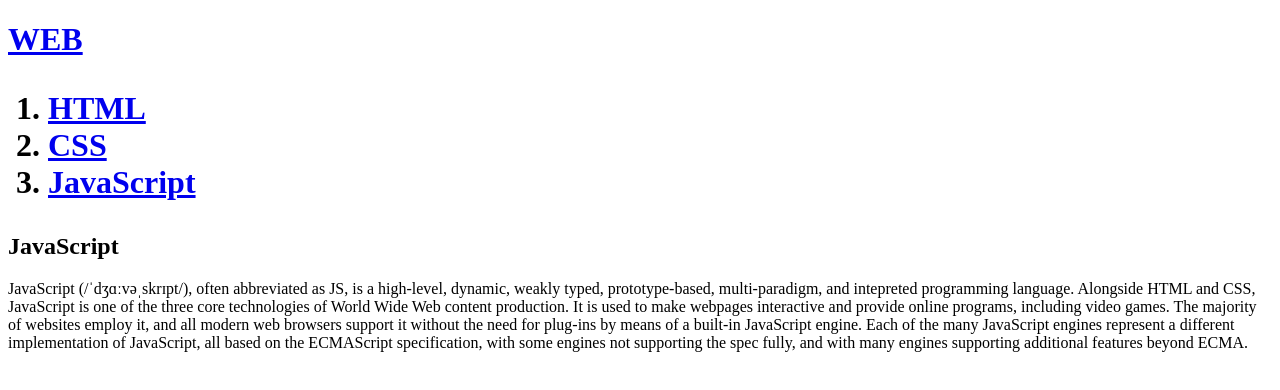
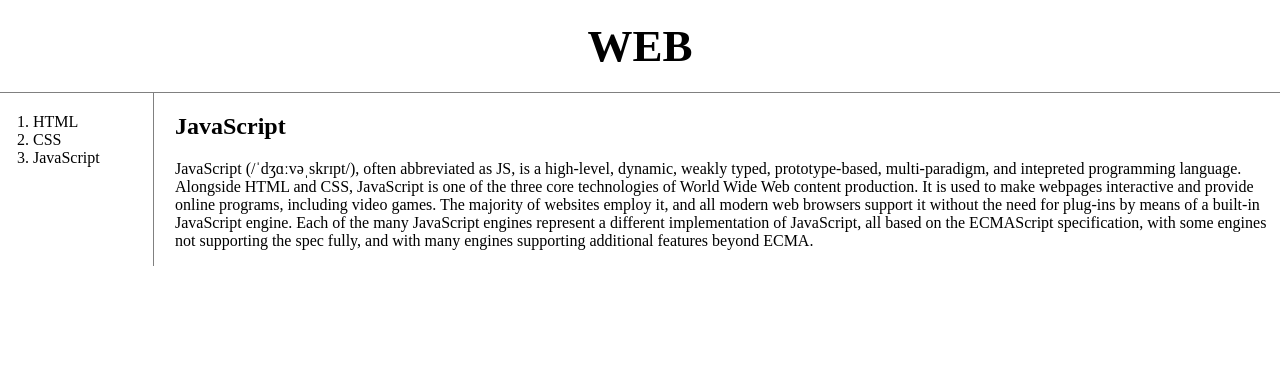
Before and after one commit to DailyPS/Frontend-Study, a plain HTML site: page 3.html in a window 1280 px wide. Drawn offline with Linux system fonts and the light colour scheme.

Commit message:
CSS Added.

```diff
--- a/3.html
+++ b/3.html
@@ -1,16 +1,19 @@
 <!DOCTYPE html>
 <html>
     <head>
-        <title>WEB1 - JavaScript</title>
+        <title>WEB - JavaScript</title>
         <meta charset="utf-8">
+        <link rel="stylesheet" href="style.css">
     </head>
     <body>
-        <h1><a href="index.html">WEB</a></hi>
+        <h1><a href="index.html">WEB</a></h1>
+        <div id="grid">
             <ol>
                 <li><a href="1.html">HTML</a></li>
                 <li><a href="2.html">CSS</a></li>
                 <li><a href="3.html">JavaScript</a></li>
             </ol>
+            <div id="article">
                 <h2>JavaScript</h2>
                 <p>
                     JavaScript (/ˈdʒɑːvəˌskrɪpt/), often abbreviated
@@ -30,5 +33,7 @@
                     and with many engines supporting additional features
                     beyond ECMA.
                 </p>
+            </div>
+        </div>
     </body>
 </html>
--- /dev/null
+++ b/style.css
@@ -0,0 +1,41 @@
+body {
+    margin:0;
+}
+a {
+    color:black;
+    text-decoration: none;
+}
+h1 {
+    font-size: 45px;
+    text-align: center;
+    border-bottom: 1px solid gray;
+    margin:0;
+    padding: 20px;
+}
+ol {
+    border-right: 1px solid gray;
+    width:100px;
+    margin:0;
+    padding:20px;
+}
+#grid {
+    display: grid;
+    grid-template-columns: 150px 1fr;
+}
+#grid ol {
+    padding-left: 33px;
+}
+#grid #article {
+    padding-left: 25px;
+}
+@media(max-width:800px) {
+    #grid {
+        display: block;
+    }
+    ol {
+        border-right: none;
+    }
+    h1 {
+        border-bottom: none;
+    }
+}
```
Also changed, not shown: 1.html (+7 -2 lines), 2.html (+7 -2 lines), index.html (+7 -2 lines). Lines whose indentation alone changed are shown as unchanged.
